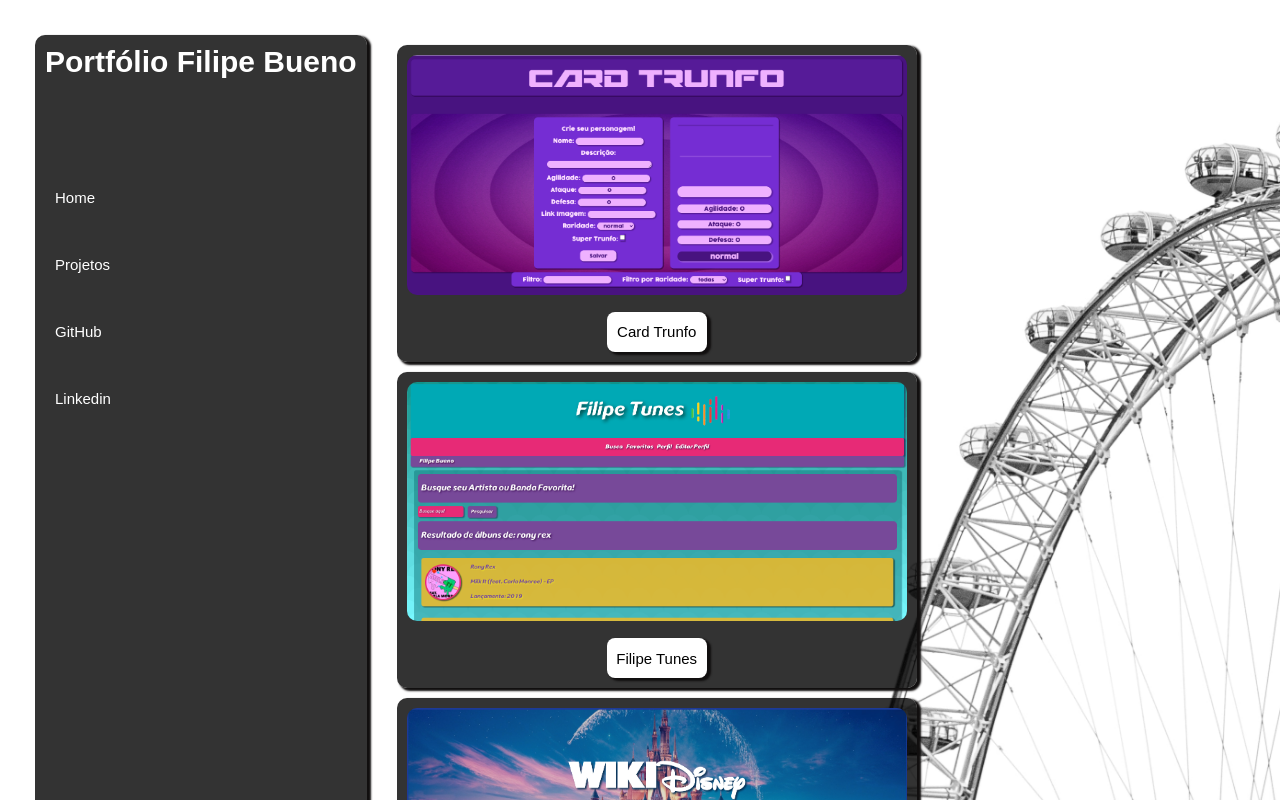
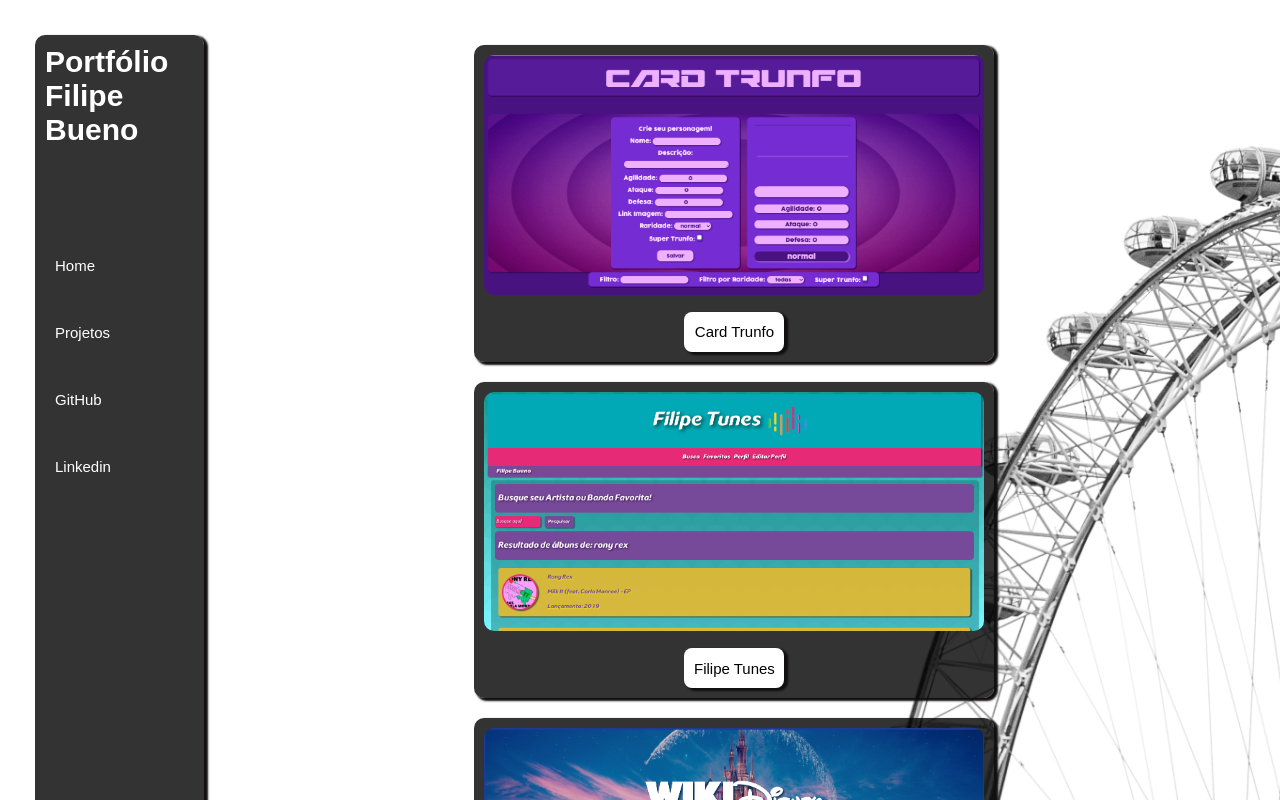
Before and after one commit to filipebueno85/filipebueno85.github.io, a React (Create React App) app: page /projetos in a window 1280 px wide. Shown: the top 800 px of the page. Built offline with nearby package versions, Linux system fonts and the light colour scheme; a web font is replaced by a local one.

Commit message:
edição pagina projetos

```diff
--- a/src/components/Projects.jsx
+++ b/src/components/Projects.jsx
@@ -7,8 +7,8 @@
 class Projects extends Component {
   render() {
     return (
-      <div className="projetos">
-        <div>
+      <div >
+        <div className="projetos">
         <div className="projeto-container">
           <img
             src={cardTrunfo}
```
